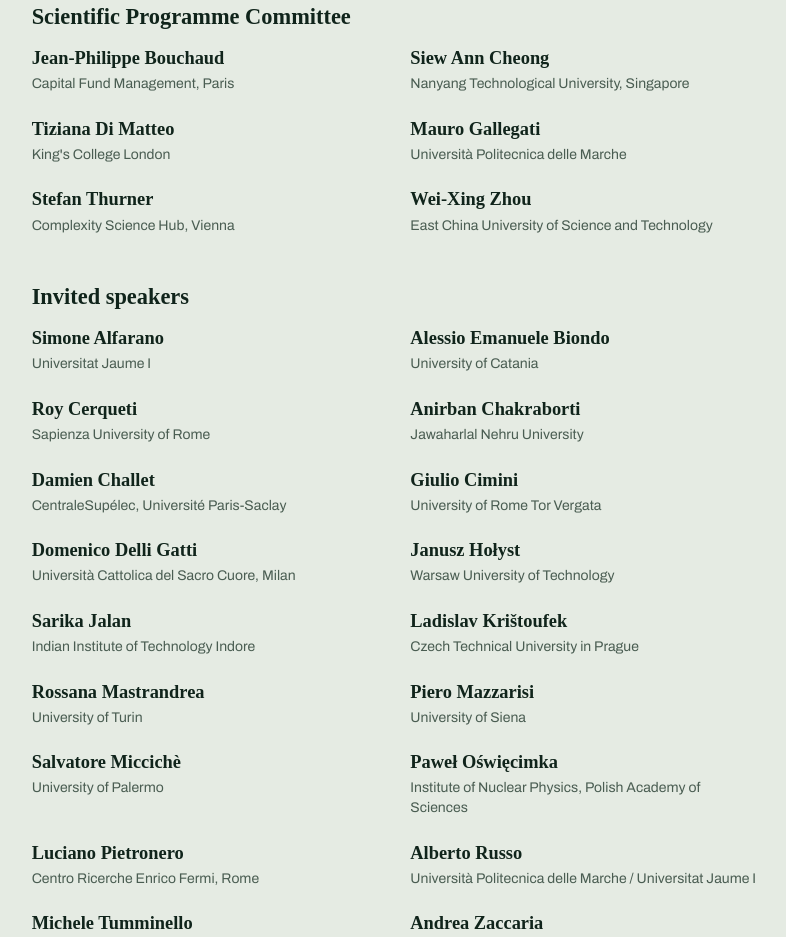
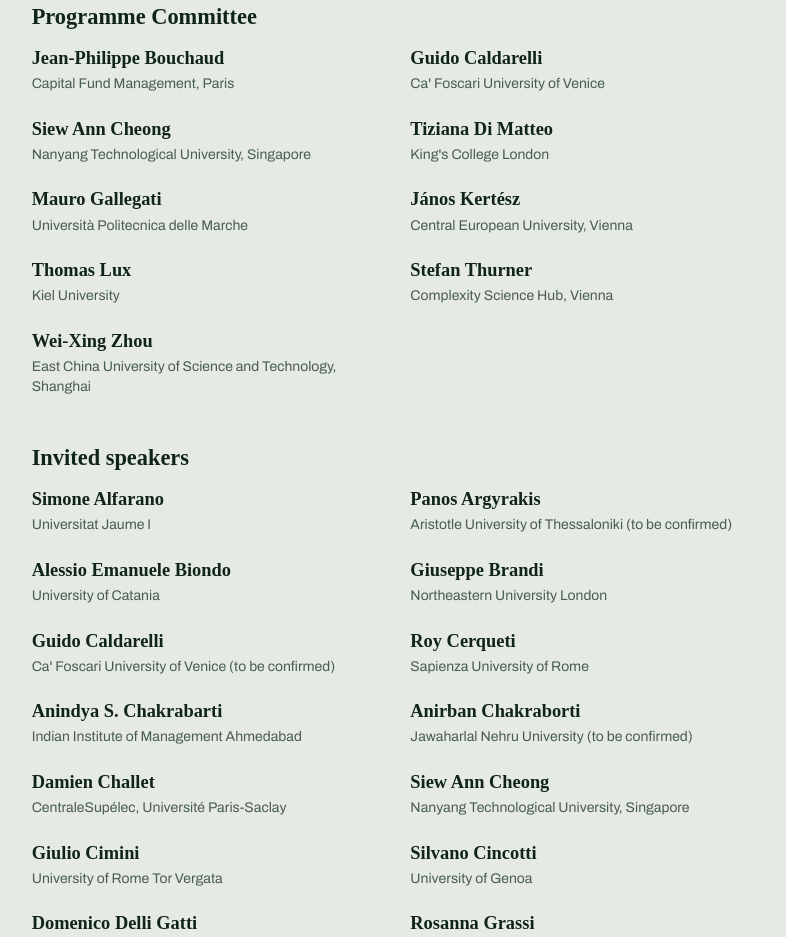
Before and after one commit to brandi-giuseppe/ec2027, a plain HTML site: page index.html in a window 1280 px wide. Shown: the part 4498-5435 px from the top of the page, without its empty margins (435-1221 px from the left). Drawn offline with Linux system fonts and the light colour scheme; a web font is replaced by a local one.

Commit message:
Revise text and update speaker affiliations in index.html
Updated the text for clarity and added affiliations for some speakers.

```diff
--- a/index.html
+++ b/index.html
@@ -371,7 +371,7 @@
 
         <h3>Talks and posters</h3>
         <div class="prose">
-          <p>Accepted contributions are presented as talks or posters. We are planning a dedicated poster session so that PhD students and early-career researchers have more room to present their work and discuss it with the community.</p>
+          <p>Accepted contributions are presented as talks or posters. We are planning a dedicated poster session to give more researchers the opportunity to present their work and discuss it with the community.</p>
         </div>
 
         <h3>How to submit</h3>
@@ -422,38 +422,56 @@
           <li><span class="name">Giuseppe Brandi</span><span class="aff">Northeastern University London</span></li>
         </ul>
 
-        <h3>Scientific Programme Committee</h3>
+        <h3>Programme Committee</h3>
         <!-- Alphabetical by surname. Edit affiliations here once members confirm them. -->
 
-        <ul class="people">
+       <ul class="people">
   <li><span class="name">Jean-Philippe Bouchaud</span><span class="aff">Capital Fund Management, Paris</span></li>
+  <li><span class="name">Guido Caldarelli</span><span class="aff">Ca' Foscari University of Venice</span></li>
   <li><span class="name">Siew Ann Cheong</span><span class="aff">Nanyang Technological University, Singapore</span></li>
   <li><span class="name">Tiziana Di Matteo</span><span class="aff">King's College London</span></li>
   <li><span class="name">Mauro Gallegati</span><span class="aff">Università Politecnica delle Marche</span></li>
+  <li><span class="name">János Kertész</span><span class="aff">Central European University, Vienna</span></li>
+  <li><span class="name">Thomas Lux</span><span class="aff">Kiel University</span></li>
   <li><span class="name">Stefan Thurner</span><span class="aff">Complexity Science Hub, Vienna</span></li>
-  <li><span class="name">Wei-Xing Zhou</span><span class="aff">East China University of Science and Technology</span></li>
+  <li><span class="name">Wei-Xing Zhou</span><span class="aff">East China University of Science and Technology, Shanghai</span></li>
 </ul>
 
         <h3>Invited speakers</h3>
-        <ul class="people">
+ <ul class="people">
   <li><span class="name">Simone Alfarano</span><span class="aff">Universitat Jaume I</span></li>
+  <li><span class="name">Panos Argyrakis</span><span class="aff">Aristotle University of Thessaloniki (to be confirmed)</span></li>
   <li><span class="name">Alessio Emanuele Biondo</span><span class="aff">University of Catania</span></li>
+  <li><span class="name">Giuseppe Brandi</span><span class="aff">Northeastern University London</span></li>
+  <li><span class="name">Guido Caldarelli</span><span class="aff">Ca' Foscari University of Venice (to be confirmed)</span></li>
   <li><span class="name">Roy Cerqueti</span><span class="aff">Sapienza University of Rome</span></li>
-  <li><span class="name">Anirban Chakraborti</span><span class="aff">Jawaharlal Nehru University</span></li>
+  <li><span class="name">Anindya S. Chakrabarti</span><span class="aff">Indian Institute of Management Ahmedabad</span></li>
+  <li><span class="name">Anirban Chakraborti</span><span class="aff">Jawaharlal Nehru University (to be confirmed)</span></li>
   <li><span class="name">Damien Challet</span><span class="aff">CentraleSupélec, Université Paris-Saclay</span></li>
+  <li><span class="name">Siew Ann Cheong</span><span class="aff">Nanyang Technological University, Singapore</span></li>
   <li><span class="name">Giulio Cimini</span><span class="aff">University of Rome Tor Vergata</span></li>
+  <li><span class="name">Silvano Cincotti</span><span class="aff">University of Genoa</span></li>
   <li><span class="name">Domenico Delli Gatti</span><span class="aff">Università Cattolica del Sacro Cuore, Milan</span></li>
+  <li><span class="name">Rosanna Grassi</span><span class="aff">University of Milano-Bicocca</span></li>
   <li><span class="name">Janusz Hołyst</span><span class="aff">Warsaw University of Technology</span></li>
   <li><span class="name">Sarika Jalan</span><span class="aff">Indian Institute of Technology Indore</span></li>
+  <li><span class="name">János Kertész</span><span class="aff">Central European University, Vienna</span></li>
   <li><span class="name">Ladislav Krištoufek</span><span class="aff">Czech Technical University in Prague</span></li>
+  <li><span class="name">Fabrizio Lillo</span><span class="aff">Scuola Normale Superiore, Pisa (to be confirmed)</span></li>
+  <li><span class="name">Matteo Marsili</span><span class="aff">Abdus Salam ICTP, Trieste</span></li>
   <li><span class="name">Rossana Mastrandrea</span><span class="aff">University of Turin</span></li>
   <li><span class="name">Piero Mazzarisi</span><span class="aff">University of Siena</span></li>
   <li><span class="name">Salvatore Miccichè</span><span class="aff">University of Palermo</span></li>
   <li><span class="name">Paweł Oświęcimka</span><span class="aff">Institute of Nuclear Physics, Polish Academy of Sciences</span></li>
   <li><span class="name">Luciano Pietronero</span><span class="aff">Centro Ricerche Enrico Fermi, Rome</span></li>
+  <li><span class="name">Boris Podobnik</span><span class="aff">University of Rijeka</span></li>
+  <li><span class="name">Luigi Riso</span><span class="aff">Università Cattolica del Sacro Cuore, Milan (to be confirmed)</span></li>
   <li><span class="name">Alberto Russo</span><span class="aff">Università Politecnica delle Marche / Universitat Jaume I</span></li>
+  <li><span class="name">Stefan Thurner</span><span class="aff">Complexity Science Hub, Vienna</span></li>
   <li><span class="name">Michele Tumminello</span><span class="aff">University of Palermo</span></li>
+  <li><span class="name">Rafał Weron</span><span class="aff">Wrocław University of Science and Technology (to be confirmed)</span></li>
   <li><span class="name">Andrea Zaccaria</span><span class="aff">Institute for Complex Systems, CNR</span></li>
+  <li><span class="name">Wei-Xing Zhou</span><span class="aff">East China University of Science and Technology, Shanghai</span></li>
 </ul>
 
         <!-- To add a contact address, uncomment and edit:
```
